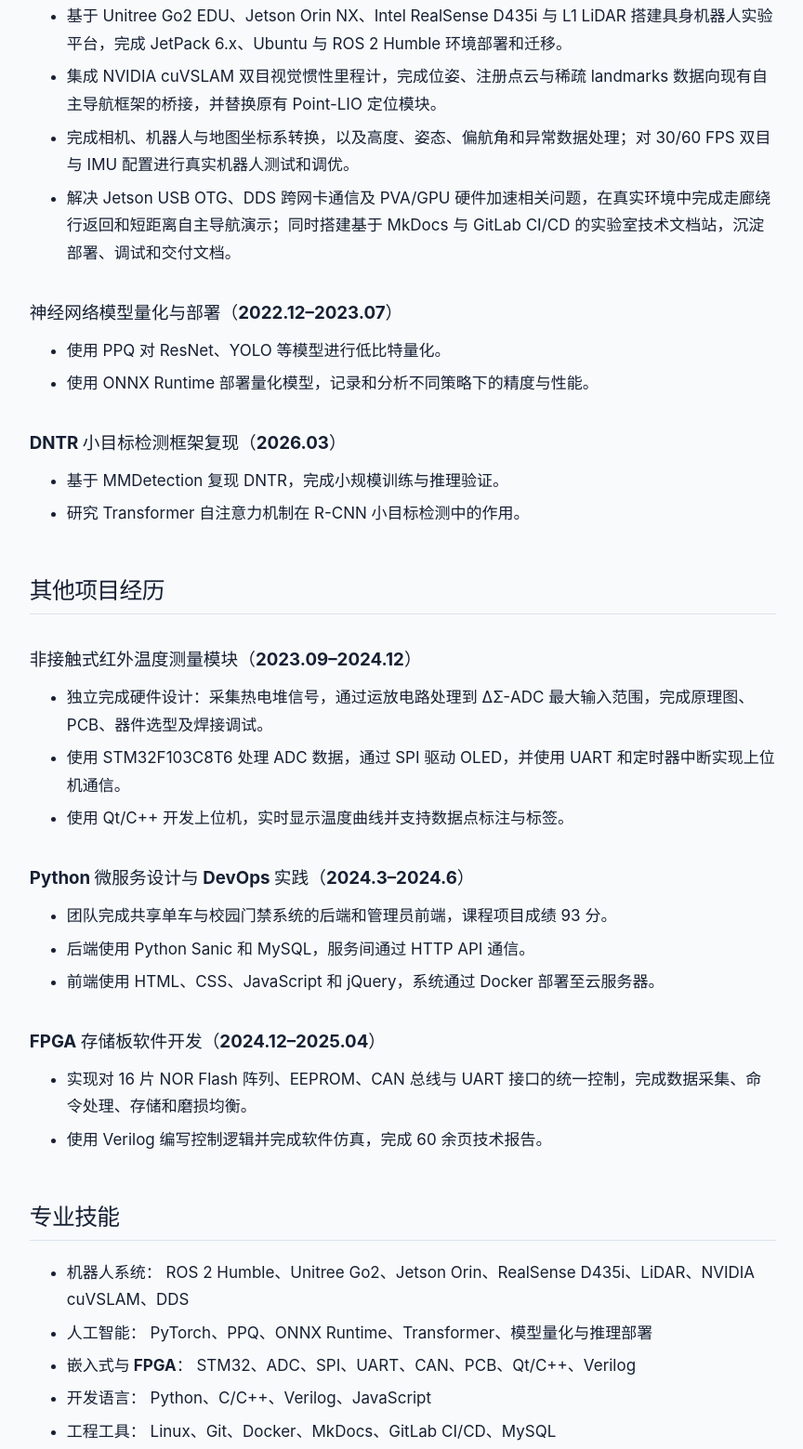
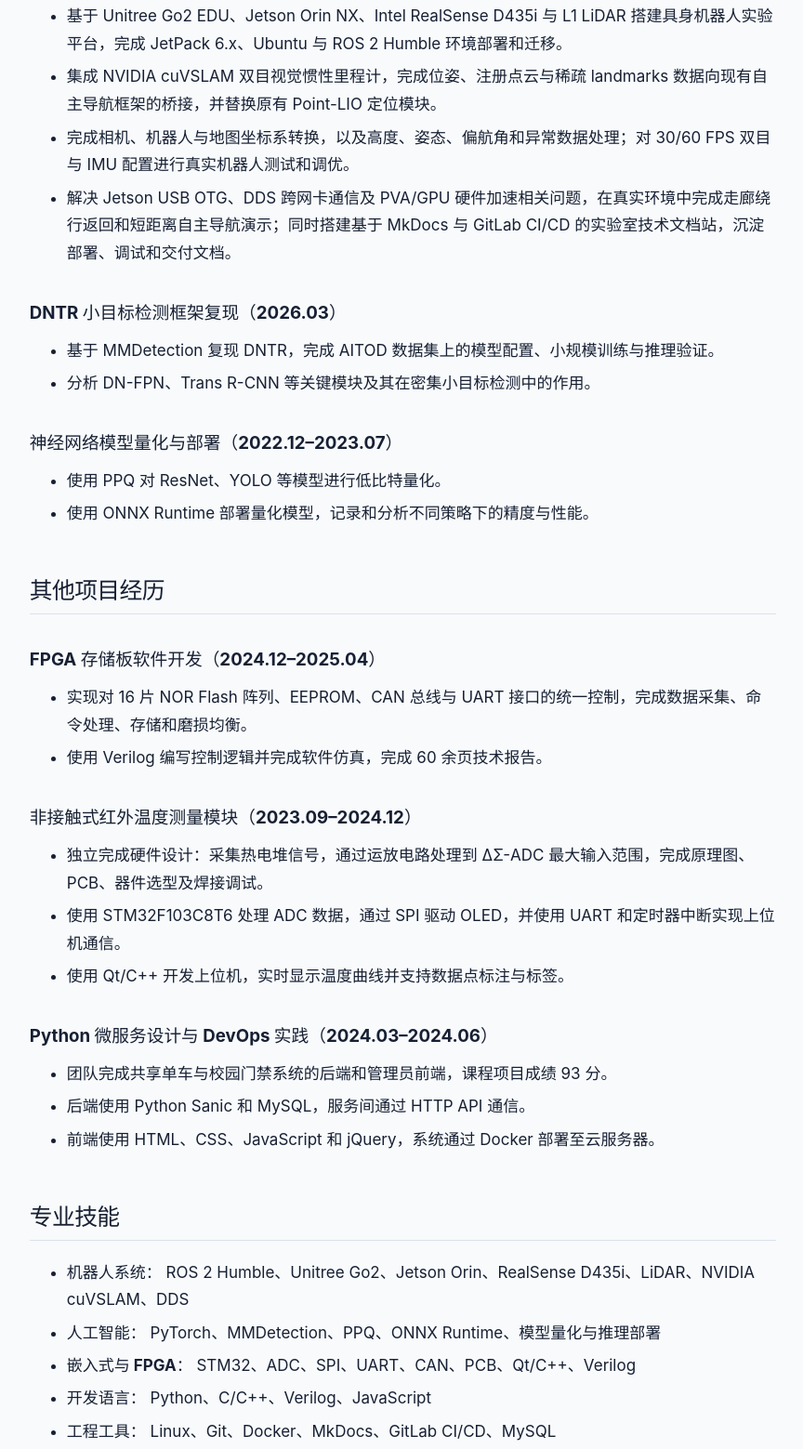
Before and after one commit to JYuCao/JYuCao.github.io, an Astro site: page / in a window 1280 px wide. Shown: the part 937-2496 px from the top of the page at 93% size, without its empty margins (365-1229 px from the left). Built offline with nearby package versions, Linux system fonts and the light colour scheme; Astro itself is replaced by a stand-in of ours.

Commit message:
微调主页内容

```diff
--- a/src/content/pages/home.md
+++ b/src/content/pages/home.md
@@ -1,6 +1,6 @@
 ---
 title: 个人简介
-description: 电子科技大学计算机科学与技术硕士研究生，关注具身智能、视觉/雷达导航与在线适应，具备机器人系统集成和软硬件协同工程经验。
+description: 电子科技大学计算机科学与技术硕士研究生，关注具身智能、机器人感知与导航、在线适应，具备机器人系统集成和软硬件协同工程经验。
 eyebrow: ABOUT
 navigation:
   label: 关于
@@ -39,17 +39,22 @@ author:
 - 完成相机、机器人与地图坐标系转换，以及高度、姿态、偏航角和异常数据处理；对 30/60 FPS 双目与 IMU 配置进行真实机器人测试和调优。
 - 解决 Jetson USB OTG、DDS 跨网卡通信及 PVA/GPU 硬件加速相关问题，在真实环境中完成走廊绕行返回和短距离自主导航演示；同时搭建基于 MkDocs 与 GitLab CI/CD 的实验室技术文档站，沉淀部署、调试和交付文档。
 
+### DNTR 小目标检测框架复现（2026.03）
+
+- 基于 MMDetection 复现 DNTR，完成 AITOD 数据集上的模型配置、小规模训练与推理验证。
+- 分析 DN-FPN、Trans R-CNN 等关键模块及其在密集小目标检测中的作用。
+
 ### 神经网络模型量化与部署（2022.12–2023.07）
 
 - 使用 PPQ 对 ResNet、YOLO 等模型进行低比特量化。
 - 使用 ONNX Runtime 部署量化模型，记录和分析不同策略下的精度与性能。
 
-### DNTR 小目标检测框架复现（2026.03）
+## 其他项目经历
 
-- 基于 MMDetection 复现 DNTR，完成小规模训练与推理验证。
-- 研究 Transformer 自注意力机制在 R-CNN 小目标检测中的作用。
+### FPGA 存储板软件开发（2024.12–2025.04）
 
-## 其他项目经历
+- 实现对 16 片 NOR Flash 阵列、EEPROM、CAN 总线与 UART 接口的统一控制，完成数据采集、命令处理、存储和磨损均衡。
+- 使用 Verilog 编写控制逻辑并完成软件仿真，完成 60 余页技术报告。
 
 ### 非接触式红外温度测量模块（2023.09–2024.12）
 
@@ -57,21 +62,16 @@ author:
 - 使用 STM32F103C8T6 处理 ADC 数据，通过 SPI 驱动 OLED，并使用 UART 和定时器中断实现上位机通信。
 - 使用 Qt/C++ 开发上位机，实时显示温度曲线并支持数据点标注与标签。
 
-### Python 微服务设计与 DevOps 实践（2024.3–2024.6）
+### Python 微服务设计与 DevOps 实践（2024.03–2024.06）
 
 - 团队完成共享单车与校园门禁系统的后端和管理员前端，课程项目成绩 93 分。
 - 后端使用 Python Sanic 和 MySQL，服务间通过 HTTP API 通信。
 - 前端使用 HTML、CSS、JavaScript 和 jQuery，系统通过 Docker 部署至云服务器。
 
-### FPGA 存储板软件开发（2024.12–2025.04）
-
-- 实现对 16 片 NOR Flash 阵列、EEPROM、CAN 总线与 UART 接口的统一控制，完成数据采集、命令处理、存储和磨损均衡。
-- 使用 Verilog 编写控制逻辑并完成软件仿真，完成 60 余页技术报告。
-
 ## 专业技能
 
 - **机器人系统：** ROS 2 Humble、Unitree Go2、Jetson Orin、RealSense D435i、LiDAR、NVIDIA cuVSLAM、DDS
-- **人工智能：** PyTorch、PPQ、ONNX Runtime、Transformer、模型量化与推理部署
+- **人工智能：** PyTorch、MMDetection、PPQ、ONNX Runtime、模型量化与推理部署
 - **嵌入式与 FPGA：** STM32、ADC、SPI、UART、CAN、PCB、Qt/C++、Verilog
 - **开发语言：** Python、C/C++、Verilog、JavaScript
 - **工程工具：** Linux、Git、Docker、MkDocs、GitLab CI/CD、MySQL
```
